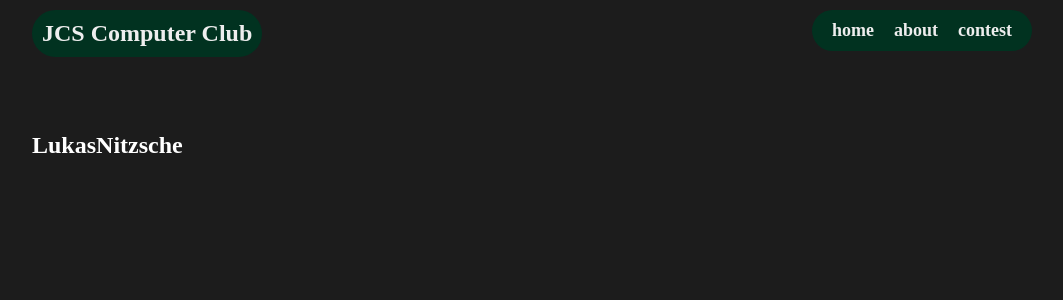
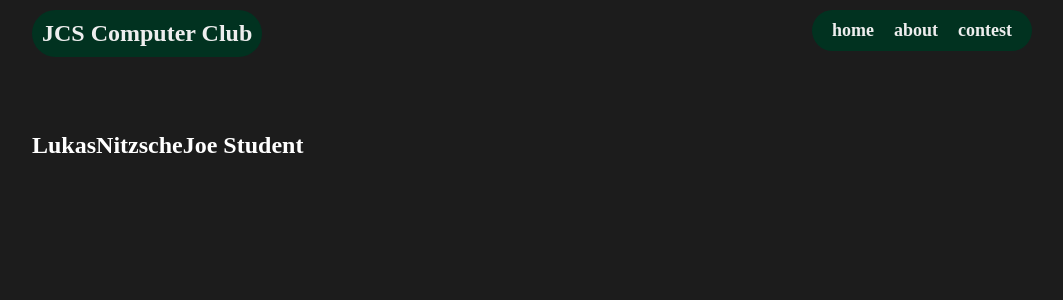
Before and after one commit to systemb4/jcs-comp-club-site, a Python web app: template templates/index.html in a window 1280 px wide. Shown: the top 300 px of the page, without its empty margins (108-1171 px from the left). Run offline with Jinja, Linux system fonts and the light colour scheme; the template is opened without the code that fills it, so the values that code supplies are empty.

Commit message:
Update index.html

```diff
--- a/templates/index.html
+++ b/templates/index.html
@@ -24,6 +24,7 @@
 	<br>
 	<div class="mainHome">
 	    <a href="/LukasNitzsche"><h2>LukasNitzsche</h2></a>
+	    <a href="/JoeStudent"><h2>Joe Student</h2></a>
 	</div>
     </body>
 </html>
```
